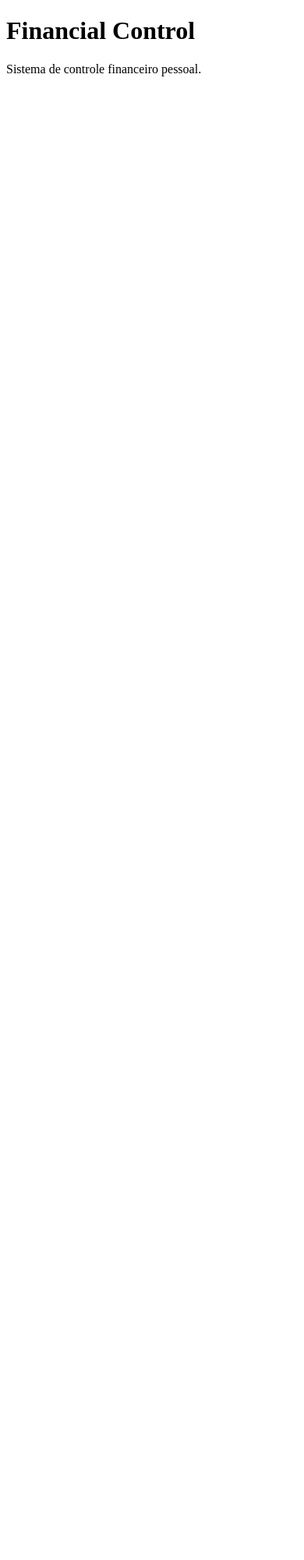
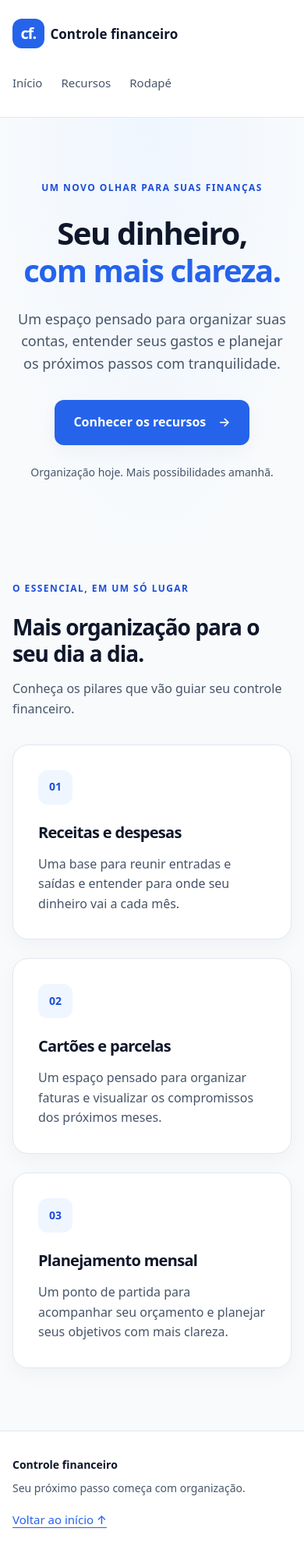
Before and after one commit to FilipeMadeira13/controle-financeiro-pessoal, a Django app: page / in a window 390 px wide. Shown: the whole page at 78% size. Before the commit the page ends 98 px from the top, so only its background shows below. Run offline with Django 5.2, Linux system fonts and the light colour scheme.

Commit message:
feat(home): adiciona página inicial responsiva e estilos

```diff
--- a/config/settings.py
+++ b/config/settings.py
@@ -110,6 +110,12 @@ USE_TZ = True
 
 STATIC_URL = 'static/'
 
+STATICFILES_DIRS = [
+    os.path.join(BASE_DIR, 'finance/static')
+]
+
+STATIC_ROOT = os.path.join(BASE_DIR, 'static')
+
 # Default primary key field type
 # https://docs.djangoproject.com/en/5.2/ref/settings/#default-auto-field
 
--- /dev/null
+++ b/finance/static/styles/style.css
@@ -0,0 +1,312 @@
+:root {
+    --color-primary: #2563eb;
+    --color-primary-hover: #1d4ed8;
+    --color-background: #f8fafc;
+    --color-surface: #ffffff;
+    --color-tint: #eff6ff;
+    --color-text: #0f172a;
+    --color-muted: #475569;
+    --color-border: #e2e8f0;
+    --font-body: system-ui, -apple-system, BlinkMacSystemFont, "Segoe UI", sans-serif;
+    --space-1: 0.5rem;
+    --space-2: 1rem;
+    --space-3: 1.5rem;
+    --space-4: 2rem;
+    --space-5: 3rem;
+    --space-6: 5rem;
+    --space-7: 7rem;
+    --radius-small: 0.75rem;
+    --radius-large: 1.25rem;
+    --shadow-soft: 0 8px 24px rgb(15 23 42 / 4%);
+    --shadow-hover: 0 16px 32px rgb(37 99 235 / 10%);
+    --content-width: 70rem;
+    --transition: 180ms ease;
+}
+
+/* Base e elementos compartilhados. */
+* {
+    box-sizing: border-box;
+}
+
+body {
+    margin: 0;
+    background: var(--color-background);
+    color: var(--color-text);
+    font-family: var(--font-body);
+    line-height: 1.6;
+    overflow-wrap: break-word;
+}
+
+h1, h2, h3, p {
+    margin: 0;
+}
+
+h1, h2, h3 {
+    line-height: 1.2;
+    letter-spacing: -0.035em;
+}
+
+a {
+    color: var(--color-primary);
+    text-underline-offset: 0.25em;
+}
+
+a:focus-visible {
+    outline: 3px solid var(--color-primary);
+    outline-offset: 5px;
+    border-radius: 0.25rem;
+}
+
+section, footer {
+    scroll-margin-top: var(--space-3);
+}
+
+.container {
+    width: min(calc(100% - var(--space-4)), var(--content-width));
+    margin-inline: auto;
+}
+
+.skip-link {
+    position: absolute;
+    top: var(--space-2);
+    left: var(--space-2);
+    z-index: 1;
+    padding: var(--space-1) var(--space-2);
+    transform: translateY(-200%);
+    background: var(--color-surface);
+    border-radius: var(--radius-small);
+}
+
+.skip-link:focus {
+    transform: translateY(0);
+}
+
+/* Cabeçalho e navegação: permitem quebra de linha em telas pequenas. */
+.site-header {
+    background: var(--color-surface);
+    border-bottom: 1px solid var(--color-border);
+}
+
+.header-content, .nav-list, .footer-content {
+    display: flex;
+    flex-wrap: wrap;
+    align-items: center;
+    gap: var(--space-3);
+}
+
+.header-content {
+    justify-content: space-between;
+    padding-block: var(--space-3);
+}
+
+.brand {
+    display: inline-flex;
+    align-items: center;
+    gap: var(--space-1);
+    color: var(--color-text);
+    font-size: 1.0625rem;
+    font-weight: 700;
+    text-decoration: none;
+}
+
+.brand-mark {
+    padding: 0.2rem 0.65rem;
+    border-radius: var(--radius-small);
+    background: var(--color-primary);
+    color: var(--color-surface);
+    font-size: 1.25rem;
+    letter-spacing: -0.06em;
+}
+
+.nav-list {
+    margin: 0;
+    padding: 0;
+    list-style: none;
+}
+
+.nav-list a, .site-footer a {
+    display: inline-block;
+    padding-block: var(--space-1);
+    font-size: 0.9375rem;
+    font-weight: 500;
+}
+
+.nav-list a {
+    color: var(--color-muted);
+    text-decoration: none;
+    transition: color var(--transition);
+}
+
+.nav-list a:hover {
+    color: var(--color-primary);
+}
+
+/* Hero: o texto permanece como foco principal da apresentação. */
+.hero {
+    padding-block: var(--space-6);
+    background: radial-gradient(ellipse at 50% 0%, var(--color-tint), transparent 75%);
+    text-align: center;
+}
+
+.hero-content {
+    max-width: 52rem;
+}
+
+.eyebrow {
+    margin-bottom: var(--space-3);
+    color: var(--color-primary-hover);
+    font-size: 0.75rem;
+    font-weight: 700;
+    letter-spacing: 0.12em;
+    text-transform: uppercase;
+}
+
+h1 {
+    font-size: clamp(2.5rem, 6vw, 4.75rem);
+}
+
+h1 span {
+    color: var(--color-primary);
+}
+
+.hero-description {
+    max-width: 36rem;
+    margin: var(--space-3) auto var(--space-4);
+    color: var(--color-muted);
+    font-size: 1.125rem;
+}
+
+.button {
+    display: inline-flex;
+    align-items: center;
+    justify-content: center;
+    gap: var(--space-2);
+    max-width: 100%;
+    padding: var(--space-2) var(--space-3);
+    border-radius: var(--radius-small);
+    background: var(--color-primary);
+    color: var(--color-surface);
+    font-weight: 600;
+    text-decoration: none;
+    box-shadow: var(--shadow-soft);
+    transition: background-color var(--transition), transform var(--transition), box-shadow var(--transition);
+}
+
+.button:hover {
+    transform: translateY(-2px);
+    background: var(--color-primary-hover);
+    box-shadow: var(--shadow-hover);
+}
+
+.hero-note {
+    margin-top: var(--space-3);
+    color: var(--color-muted);
+    font-size: 0.875rem;
+}
+
+/* Recursos: uma coluna por padrão; três colunas no breakpoint abaixo. */
+.features {
+    padding-block: var(--space-5) var(--space-6);
+}
+
+.section-heading {
+    max-width: 40rem;
+    margin-bottom: var(--space-4);
+}
+
+h2 {
+    margin-bottom: var(--space-2);
+    font-size: clamp(1.75rem, 3vw, 2.5rem);
+}
+
+.section-heading > p:last-child, .card p {
+    color: var(--color-muted);
+}
+
+.cards {
+    display: grid;
+    grid-template-columns: minmax(0, 1fr);
+    gap: var(--space-3);
+}
+
+.card {
+    padding: var(--space-4);
+    border: 1px solid var(--color-border);
+    border-radius: var(--radius-large);
+    background: var(--color-surface);
+    box-shadow: var(--shadow-soft);
+    transition: transform var(--transition), box-shadow var(--transition), border-color var(--transition);
+}
+
+.card:hover {
+    transform: translateY(-4px);
+    border-color: var(--color-primary);
+    box-shadow: var(--shadow-hover);
+}
+
+.card-number {
+    display: inline-grid;
+    place-items: center;
+    width: 2.75rem;
+    height: 2.75rem;
+    margin-bottom: var(--space-3);
+    border-radius: var(--radius-small);
+    background: var(--color-tint);
+    color: var(--color-primary-hover);
+    font-size: 0.875rem;
+    font-weight: 700;
+}
+
+h3 {
+    margin-bottom: var(--space-2);
+    font-size: 1.25rem;
+}
+
+/* Rodapé. */
+.site-footer {
+    padding-block: var(--space-4);
+    border-top: 1px solid var(--color-border);
+    background: var(--color-surface);
+    color: var(--color-muted);
+    font-size: 0.875rem;
+}
+
+.footer-content {
+    flex-direction: column;
+    align-items: flex-start;
+    gap: var(--space-1);
+}
+
+.footer-brand {
+    color: var(--color-text);
+    font-weight: 700;
+}
+
+/* Telas maiores: ampliar respiro e distribuir o conteúdo horizontalmente. */
+@media (min-width: 768px) {
+    .hero {
+        padding-block: var(--space-7);
+    }
+
+    .cards {
+        grid-template-columns: repeat(3, minmax(0, 1fr));
+    }
+
+    .footer-content {
+        flex-direction: row;
+        align-items: center;
+        justify-content: space-between;
+        gap: var(--space-3);
+    }
+}
+
+/* Acessibilidade: respeitar quem prefere evitar animações. */
+@media (prefers-reduced-motion: reduce) {
+    .button, .card, .nav-list a {
+        transition: none;
+    }
+
+    .button:hover, .card:hover {
+        transform: none;
+    }
+}
--- a/finance/templates/index.html
+++ b/finance/templates/index.html
@@ -1,12 +1,83 @@
+{% load static %}
+
 <!DOCTYPE html>
-<html lang="pt-br">
+<html lang="pt-BR">
 <head>
     <meta charset="UTF-8">
     <meta name="viewport" content="width=device-width, initial-scale=1.0">
-    <title>Document</title>
+    <meta name="description" content="Conheça a proposta do seu espaço de controle financeiro pessoal.">
+    <title>Controle financeiro</title>
+    <link rel="stylesheet" href="{% static '/styles/style.css' %}">
 </head>
 <body>
-    <h1>Financial Control</h1>
-    <p>Sistema de controle financeiro pessoal.</p>
+    <a class="skip-link" href="#conteudo">Pular para o conteúdo</a>
+
+    <header class="site-header">
+        <div class="container header-content">
+            <a class="brand" href="#inicio" aria-label="Controle financeiro — início">
+                <span class="brand-mark" aria-hidden="true">cf.</span>
+                Controle financeiro
+            </a>
+            <nav aria-label="Navegação principal">
+                <ul class="nav-list">
+                    <li><a href="#inicio">Início</a></li>
+                    <li><a href="#recursos">Recursos</a></li>
+                    <li><a href="#rodape">Rodapé</a></li>
+                </ul>
+            </nav>
+        </div>
+    </header>
+
+    <main id="conteudo" tabindex="-1">
+        <section class="hero" id="inicio" aria-labelledby="hero-title">
+            <div class="container hero-content">
+                <p class="eyebrow">Um novo olhar para suas finanças</p>
+                <h1 id="hero-title">Seu dinheiro,<br><span>com mais clareza.</span></h1>
+                <p class="hero-description">
+                    Um espaço pensado para organizar suas contas, entender seus gastos
+                    e planejar os próximos passos com tranquilidade.
+                </p>
+                <a class="button" href="#recursos">Conhecer os recursos <span aria-hidden="true">→</span></a>
+                <p class="hero-note">Organização hoje. Mais possibilidades amanhã.</p>
+            </div>
+        </section>
+
+        <!-- Recursos: os textos abaixo são exemplos da proposta do projeto. -->
+        <section class="features" id="recursos" aria-labelledby="features-title">
+            <div class="container">
+                <div class="section-heading">
+                    <p class="eyebrow">O essencial, em um só lugar</p>
+                    <h2 id="features-title">Mais organização para o seu dia a dia.</h2>
+                    <p>Conheça os pilares que vão guiar seu controle financeiro.</p>
+                </div>
+
+                <div class="cards">
+                    <article class="card">
+                        <span class="card-number" aria-hidden="true">01</span>
+                        <h3>Receitas e despesas</h3>
+                        <p>Uma base para reunir entradas e saídas e entender para onde seu dinheiro vai a cada mês.</p>
+                    </article>
+                    <article class="card">
+                        <span class="card-number" aria-hidden="true">02</span>
+                        <h3>Cartões e parcelas</h3>
+                        <p>Um espaço pensado para organizar faturas e visualizar os compromissos dos próximos meses.</p>
+                    </article>
+                    <article class="card">
+                        <span class="card-number" aria-hidden="true">03</span>
+                        <h3>Planejamento mensal</h3>
+                        <p>Um ponto de partida para acompanhar seu orçamento e planejar seus objetivos com mais clareza.</p>
+                    </article>
+                </div>
+            </div>
+        </section>
+    </main>
+
+    <footer class="site-footer" id="rodape">
+        <div class="container footer-content">
+            <p class="footer-brand">Controle financeiro</p>
+            <p>Seu próximo passo começa com organização.</p>
+            <a href="#inicio">Voltar ao início <span aria-hidden="true">↑</span></a>
+        </div>
+    </footer>
 </body>
 </html>
```
